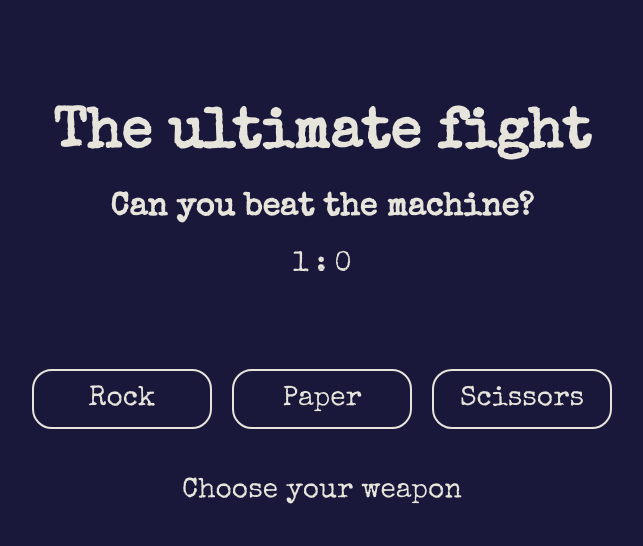
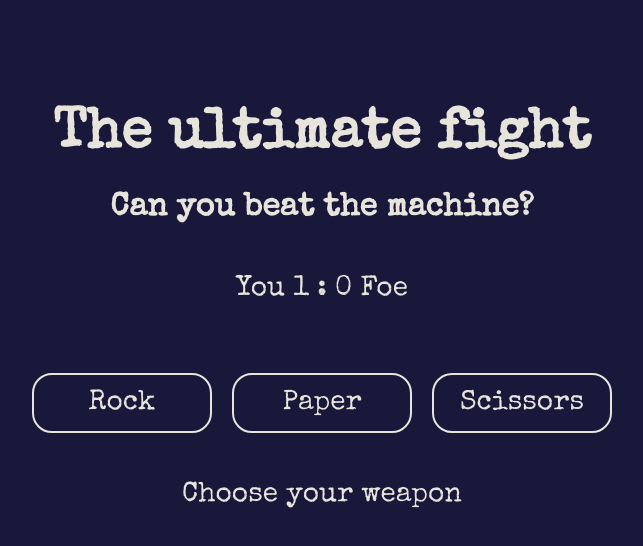
Before and after one commit to Thomsn1337/odin-rock-paper-scissors, a plain HTML site: page index.html in a window 1280 px wide. Both pictures are taken after a click on the button "Rock". Shown: the whole page, without its empty margins (318-961 px from the left). Drawn offline with nearby package versions, Linux system fonts and the light colour scheme.

Commit message:
Add fade-in on page load

```diff
--- a/css/style.css
+++ b/css/style.css
@@ -13,6 +13,8 @@ body {
   color: var(--main-fg-color);
   font-family: 'Special Elite', cursive;
   text-align: center;
+  opacity: 0;
+  transition: opacity 1s ease-in-out;
 }
 
 .hidden {
@@ -28,7 +30,7 @@ body {
 }
 
 header {
-  margin: 40px 0;
+  margin: 40px 0 20px 0;
   padding: 30px;
 }
 
@@ -39,6 +41,7 @@ header h1 {
 
 header h2 {
   font-size: 32px;
+  margin-bottom: 50px;
 }
 
 header .score {
--- a/index.html
+++ b/index.html
@@ -11,7 +11,7 @@
     <header>
       <h1>The ultimate fight</h1>
       <h2>Can you beat the machine?</h2>
-      <div class="score hidden"><span id="player-score">0</span> : <span id="computer-score">0</span></div>
+      <div class="score hidden"> You <span id="player-score">0</span> : <span id="computer-score">0</span> Foe</div>
     </header>
     <main>
       <div class="buttons">
--- a/src/index.js
+++ b/src/index.js
@@ -59,3 +59,7 @@ const buttons = document.querySelectorAll(".selection");
 buttons.forEach((button) => {
   button.addEventListener("click", playGame);
 });
+
+window.addEventListener("load", () => {
+  document.body.style.opacity = 1;
+});
```
